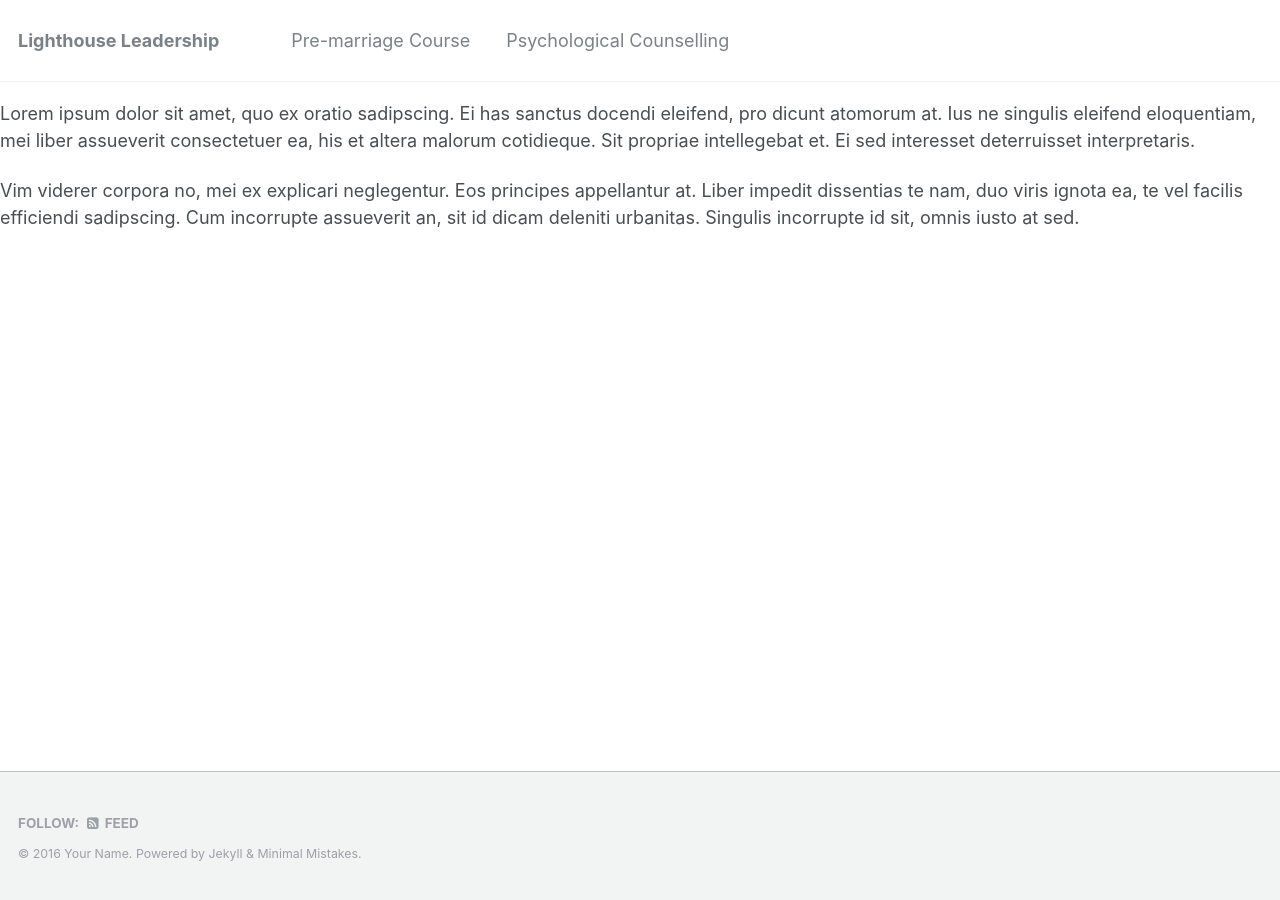
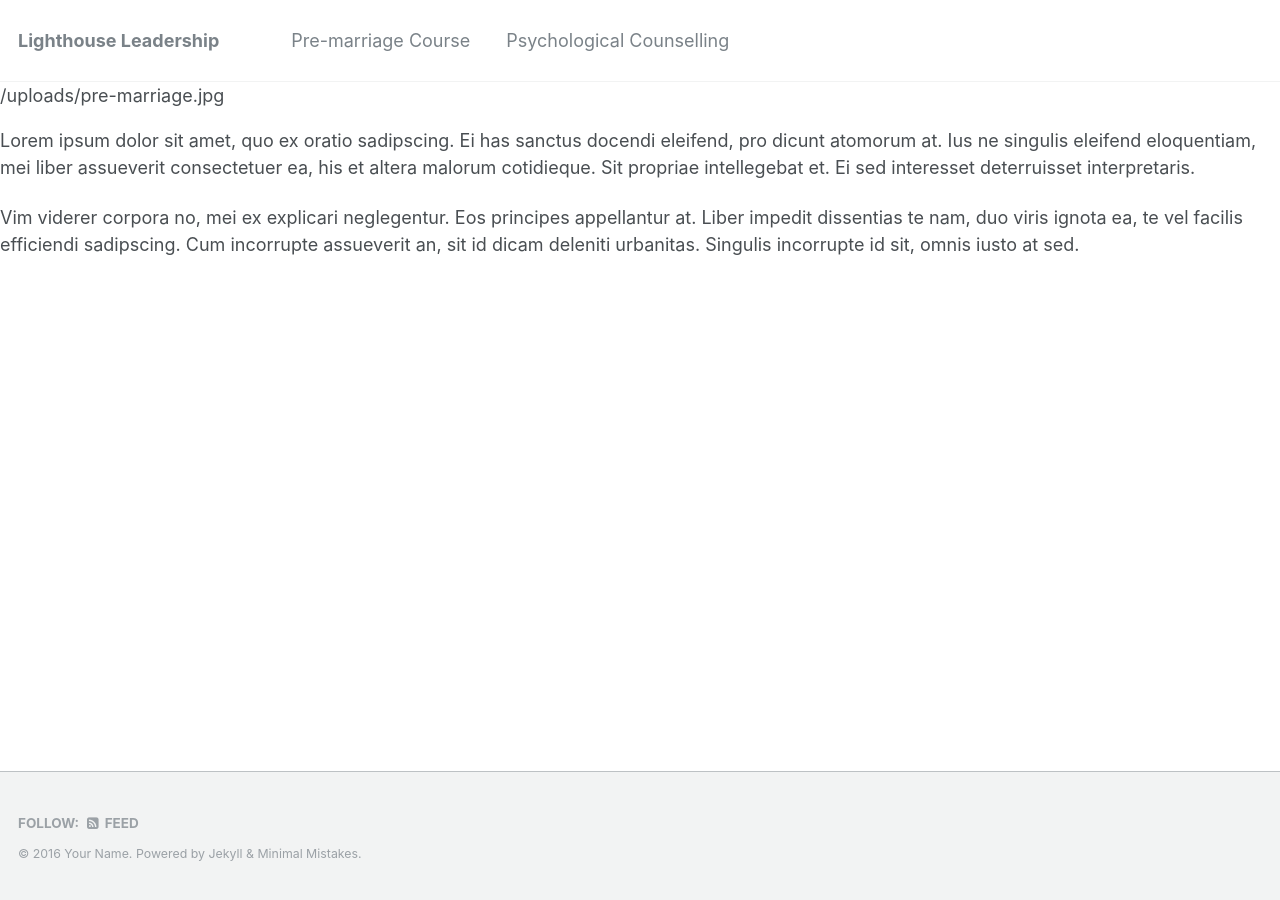
Before and after one commit to simonburger/lighthouse-website, a Jekyll site: the page built from pre-marriage-course.markdown, in a window 1280 px wide. Built offline with Jekyll 4.4.1, drawn with Linux system fonts in a browser that asks for light colours.

Commit message:
header image

```diff
--- a/_layouts/default.html
+++ b/_layouts/default.html
@@ -16,7 +16,7 @@
     {% include browser-upgrade.html %}
     {% include masthead.html %}
 
-    {{ page['header image'].url }}
+    {{ page['header image'] }}
 
     {{ content }}
 
```
